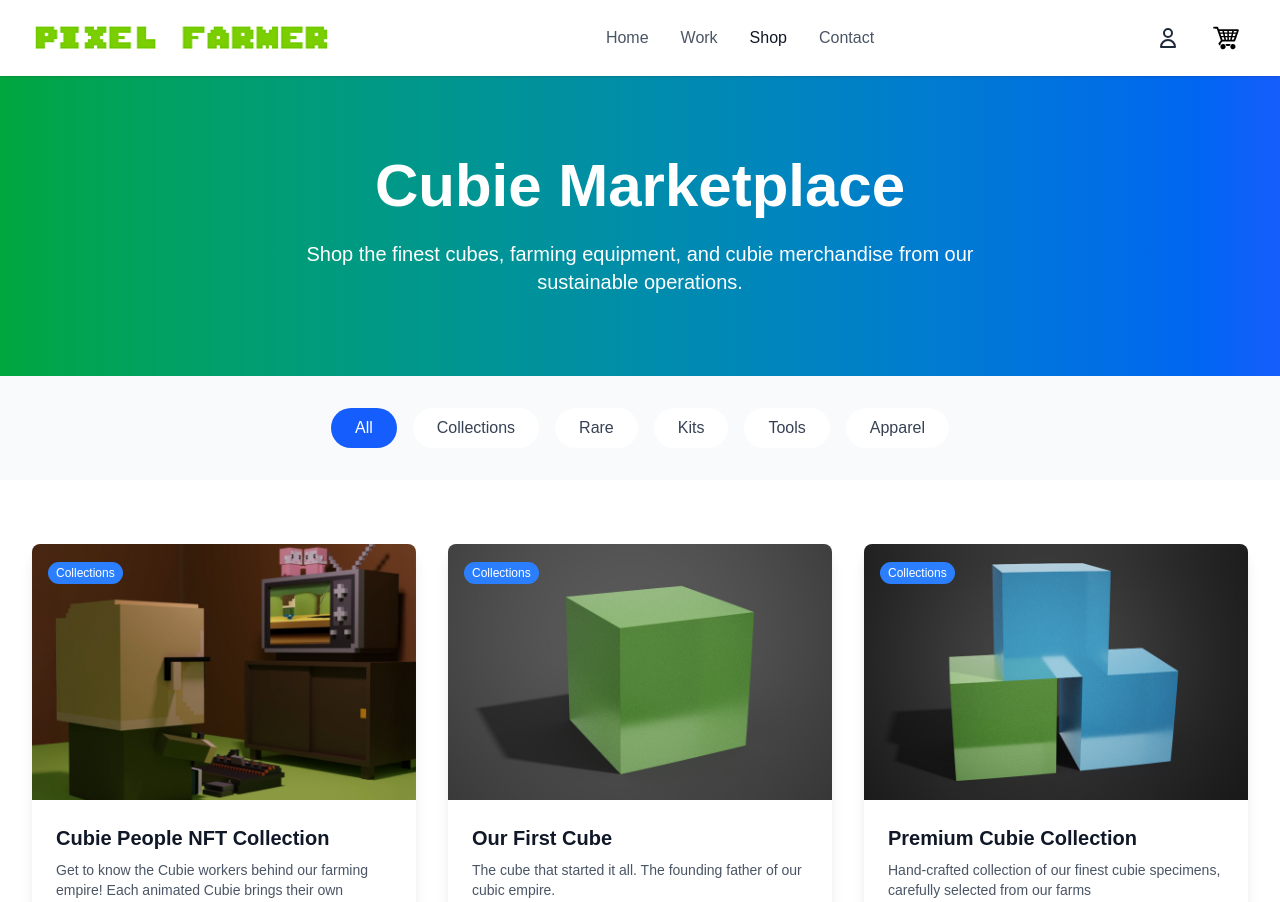
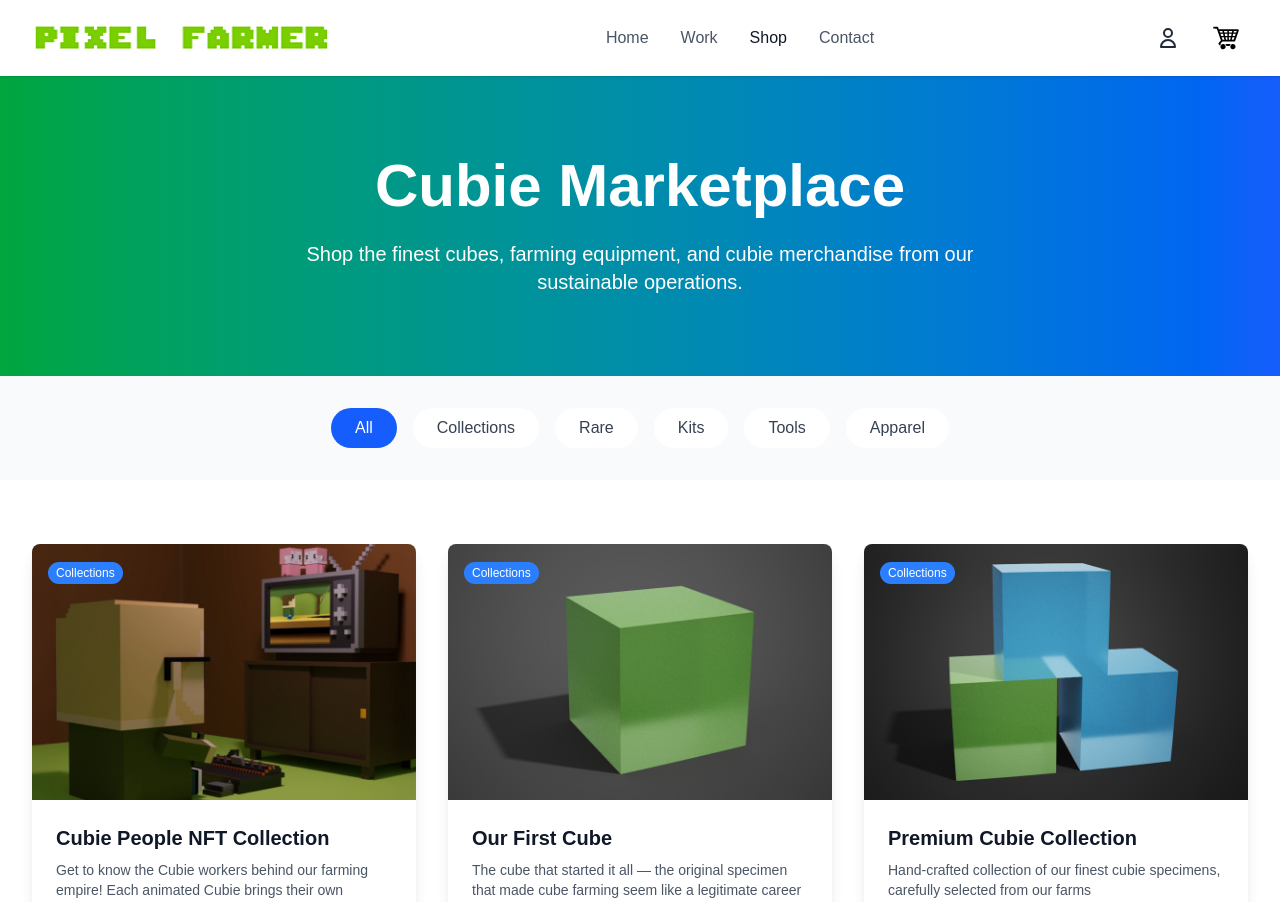
Before and after one commit to pixel-farmer/artwork, a Next.js app: page /shop in a window 1280 px wide. Shown: the top 902 px of the page. Built offline with nearby package versions, Linux system fonts and the light colour scheme.

Commit message:
new copy

```diff
--- a/src/app/shop/page.js
+++ b/src/app/shop/page.js
@@ -33,7 +33,7 @@ export default function Shop() {
       price: 'ETH',
       image: "/images/one-big-cube.jpg",
       category: "Collections",
-      description: "The cube that started it all. The founding father of our cubic empire.",
+      description: "The cube that started it all — the original specimen that made cube farming seem like a legitimate career choice.",
       zoraurl: "https://zora.co/coin/base:0x09f5db8ab806345067fffa94d54cbf68b712db2c?referrer=0x73856db0d1d135f5b88922b329676e5b30d79e48"
     },
     {
```
